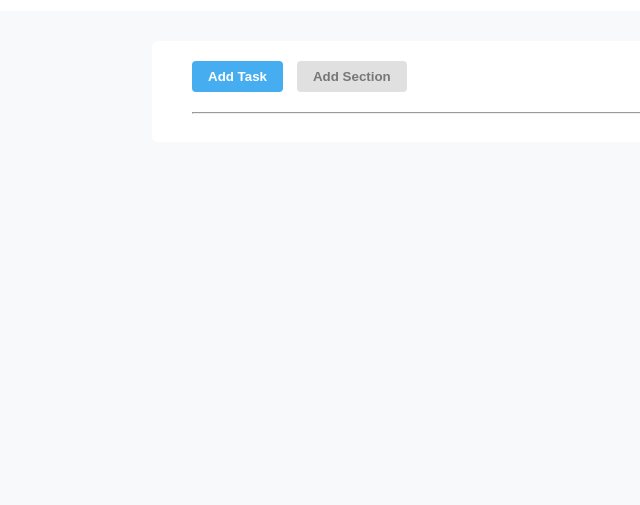
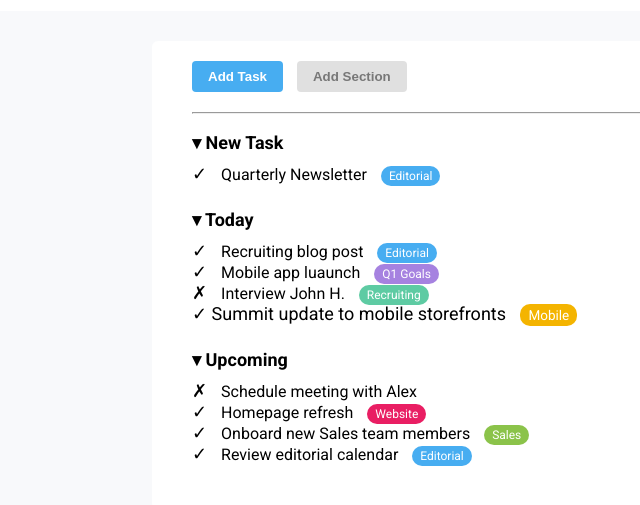
Before and after one commit to noemicottone/html-css-toboolist, a plain HTML site: page index.html in a window 1280 px wide. Shown: the part 63-568 px from the top of the page, without its empty margins (0-640 px from the left). Drawn offline with Linux system fonts and the light colour scheme.

Commit message:
add checklist

```diff
--- a/css/style.css
+++ b/css/style.css
@@ -37,7 +37,56 @@ button {
     font-weight: bold;
 }
 
-.section {
+.section_button {
     background-color: #e0e0e0;
     color: #777;
 }
+
+
+.section {
+    margin-bottom: 25px;
+}
+
+.section h3 {
+    margin-bottom: 10px;
+    font-size: 18px;
+    font-weight: bold;
+}
+
+
+.task span.symbol {
+    font-size: 18px;
+    margin-right: 10px;
+}
+
+.badge {
+    font-size: 0.75em;
+    padding: 3px 8px;
+    border-radius: 10px;
+    color: white;
+    margin-left: 10px;
+}
+
+.editorial {
+    background-color: #47adf1;
+}
+
+.q1Goals {
+    background-color: #a682e0;
+}
+
+.recruiting {
+    background-color: #5ecba3;
+}
+
+.mobile {
+    background-color: #f4b400;
+}
+
+.website {
+    background-color: #e91e63;
+}
+
+.sales {
+    background-color: #8bc34a;
+}
--- a/index.html
+++ b/index.html
@@ -27,9 +27,40 @@
         <div class="container">
             <div class="buttons">
                 <button class="task">Add Task</button>
-                <button class="section">Add Section</button>
+                <button class="section_button">Add Section</button>
             </div>
             <hr>
+            <div class="section">
+                <h3>&#9662; New Task</h3>
+                <div class="task"><span class="symbol">&check;</span> Quarterly Newsletter <span
+                        class="badge editorial">Editorial</span></div>
+            </div>
+
+            <div class="section">
+                <h3>&#9662; Today</h3>
+                <div class="task"><span class="symbol">&check;</span> Recruiting blog post <span
+                        class="badge editorial">Editorial</span></div>
+                <div class="task"><span class="symbol">&check;</span> Mobile app luaunch <span class="badge q1Goals">Q1
+                        Goals</span></div>
+                <div class="task"><span class="symbol">&cross;</span> Interview John H. <span
+                        class="badge recruiting">Recruiting</span></div>
+                <div class="task"><span class="symbol">&check;</sp&check;an> Summit update to mobile storefronts <span
+                            class="badge mobile">Mobile</span></div>
+            </div>
+
+            <div class="section">
+                <h3>&#9662; Upcoming</h3>
+                <div class="task"><span class="symbol">&cross;</span> Schedule meeting with Alex</div>
+                <div class="task"><span class="symbol">&check;</span> Homepage refresh <span
+                        class="badge website">Website</span></div>
+                <div class="task"><span class="symbol">&check;</span> Onboard new Sales team members <span
+                        class="badge sales">Sales</span></div>
+                <div class="task"><span class="symbol">&check;</span> Review editorial calendar <span
+                        class="badge editorial">Editorial</span></div>
+            </div>
+        </div>
+
+        </div>
 
 
     </main>
```
